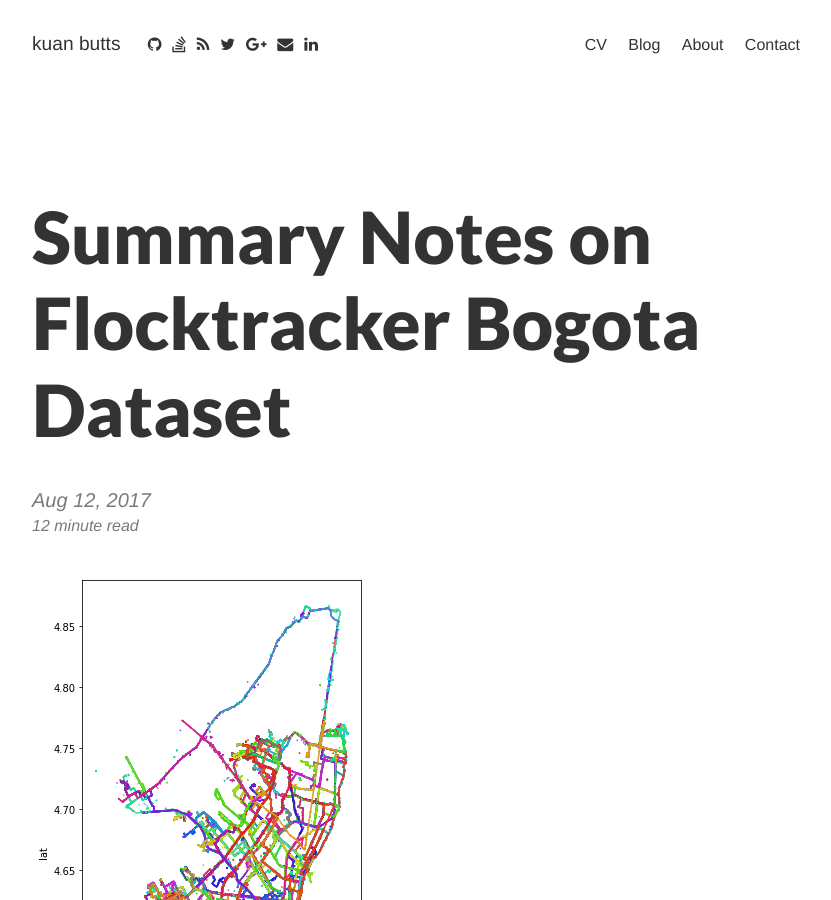
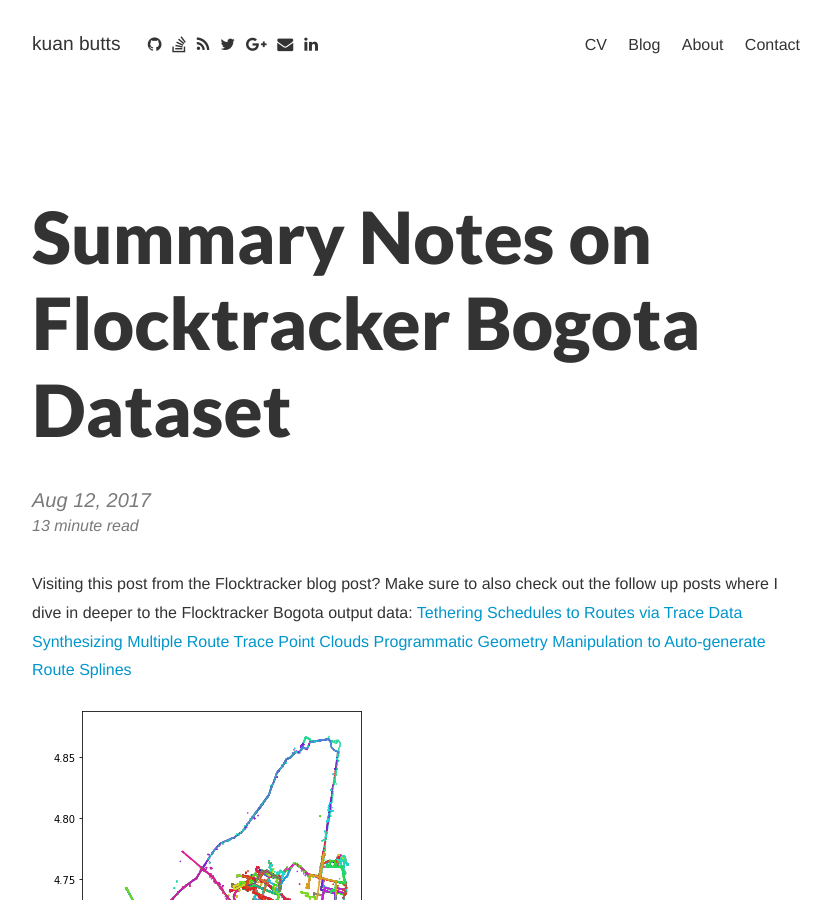
Before and after one commit to kuanb/kuanb.github.io, a Jekyll site: the page built from _posts/2017-08-12-flocktracker-bogota-data-clean.md, in a window 1280 px wide and 900 px high. Shown: the whole window, without its empty margins (224-1055 px from the left). Built offline with Jekyll 4.4.1, drawn with Linux system fonts in a browser that asks for light colours; nearby versions of some CDN libraries; comment, search, counter and statistics services are not loaded; some of the changed text lies outside the part shown.

Commit message:
udpate select posts, flocktracker series links

```diff
--- a/_posts/2017-08-12-flocktracker-bogota-data-clean.md
+++ b/_posts/2017-08-12-flocktracker-bogota-data-clean.md
@@ -5,6 +5,11 @@
 summary: Recording summary findings and methods involved in cleaning Flocktracker data from Bogota, Colombia
 comments: true
 ---
+
+Visiting this post from the Flocktracker blog post? Make sure to also check out the follow up posts where I dive in deeper to the Flocktracker Bogota output data:
+[Tethering Schedules to Routes via Trace Data](http://kuanbutts.com/2017/09/13/bogota-analysis-gtfs/)
+[Synthesizing Multiple Route Trace Point Clouds](http://kuanbutts.com/2017/08/18/triangulate-spline/)
+[Programmatic Geometry Manipulation to Auto-generate Route Splines](http://kuanbutts.com/2017/09/12/bogota-analysis/)
 
 ![scatter_trip_colors](https://raw.githubusercontent.com/kuanb/kuanb.github.io/master/images/_posts/bogota-flocktracker/scatter_trip_colors.png)
 
@@ -192,6 +197,10 @@
 
 A notebook of my work so far is available here: [Gist](https://gist.github.com/kuanb/4f5b1af5082ea0d60ee07722226ad9fb).
 
+Make sure to also check out the follow up posts where I dive in deeper to the Flocktracker Bogota output data:
+[Tethering Schedules to Routes via Trace Data](http://kuanbutts.com/2017/09/13/bogota-analysis-gtfs/)
+[Programmatic Geometry Manipulation to Auto-generate Route Splines](http://kuanbutts.com/2017/09/12/bogota-analysis/)
+
 ## Some Updates From the Exploration Post-Data Cleaning
 
 <blockquote class="twitter-tweet" data-conversation="none" data-lang="en"><p lang="en" dir="ltr">Got an hr in playing w/ inferring route splines. Wrote a snap to <a href="https://twitter.com/hashtag/OSM?src=hash">#OSM</a> method but it&#39;s meh. Will want to compare w/ <a href="https://twitter.com/mapzen">@mapzen</a> Flex/Meili res. <a href="https://t.co/vIrVV2SDjC">pic.twitter.com/vIrVV2SDjC</a></p>&mdash; Kuan Butts (@buttsmeister) <a href="https://twitter.com/buttsmeister/status/896580437925023745">August 13, 2017</a></blockquote>
```
Also changed, not shown: index.html (+4 -28 lines).
